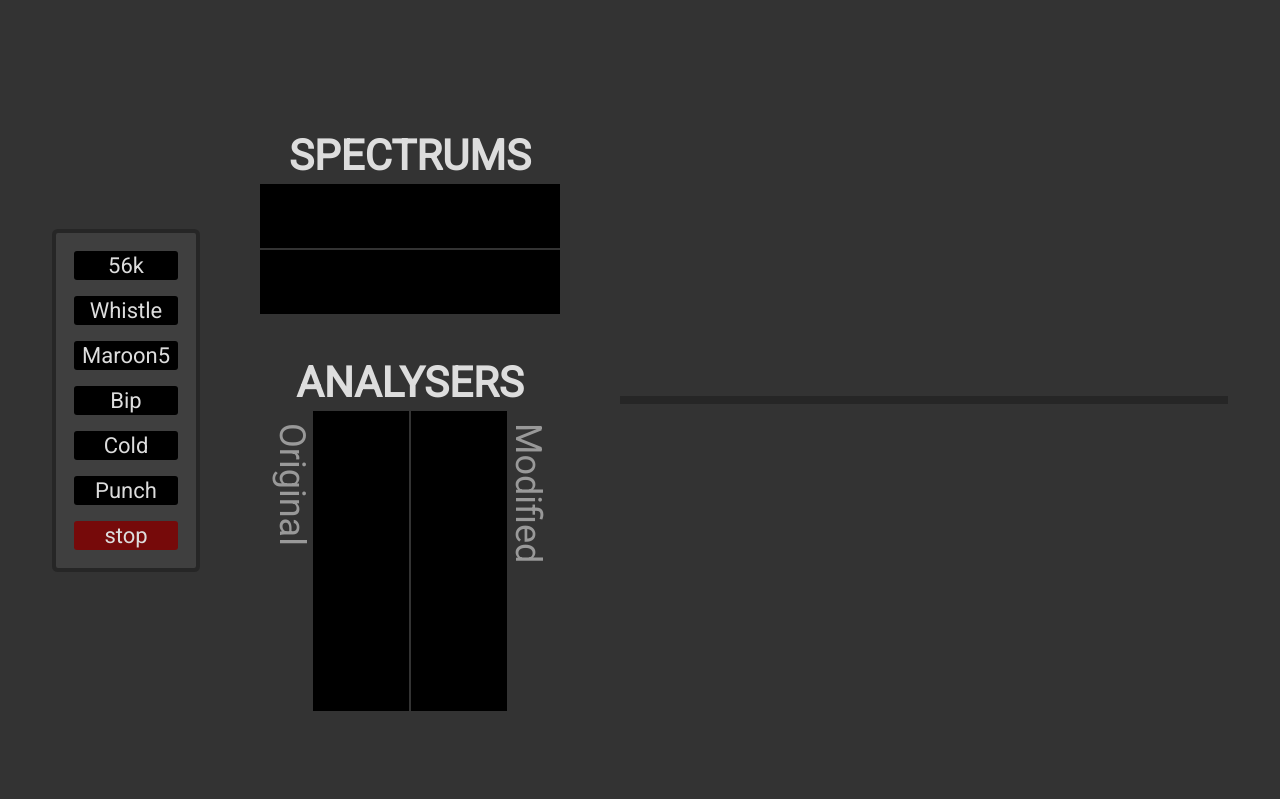
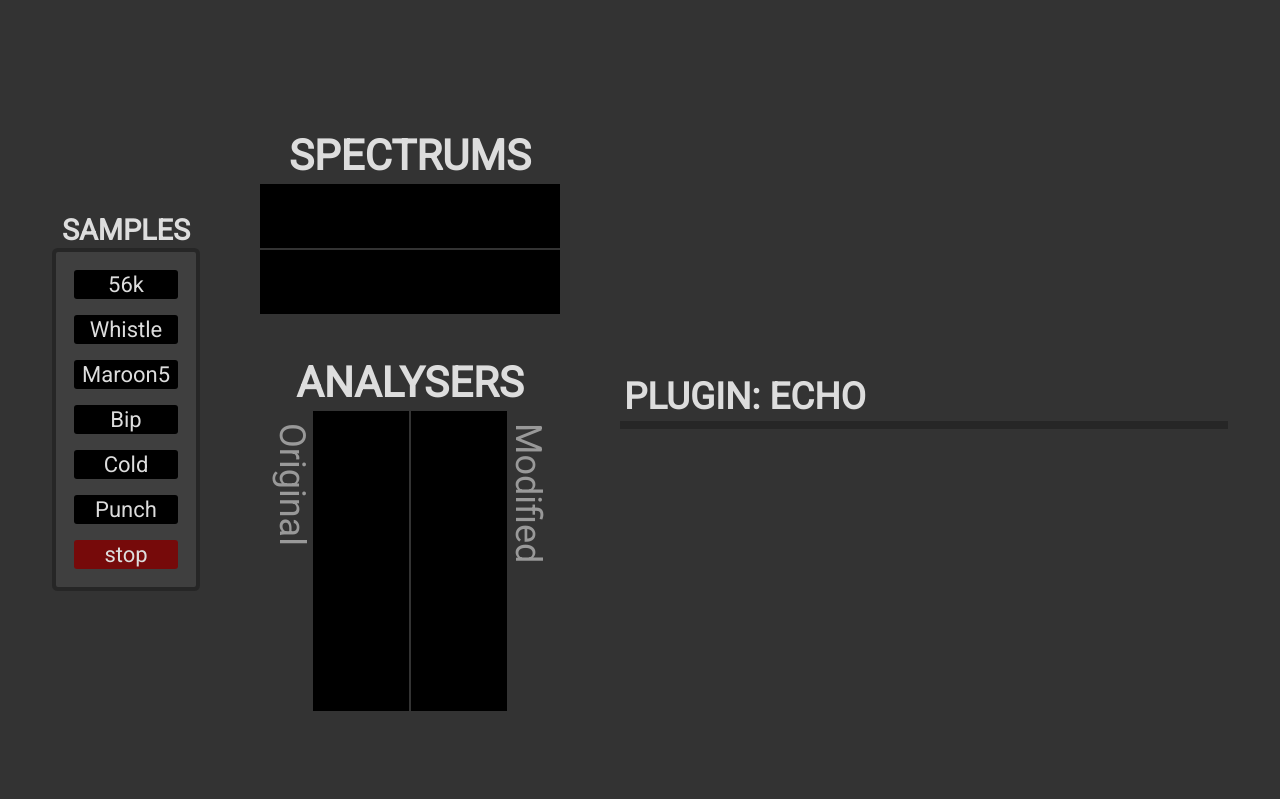
Before and after one commit to Lyeed/web-audio-plugins, a website with bundled scripts: page index.html in a window 1280 px wide. Shown: the top 799 px of the page. Built offline with nearby package versions, Linux system fonts and the light colour scheme; files whose address does not match are found by name.

Commit message:
Page design, add title for sections

```diff
--- a/index.html
+++ b/index.html
@@ -12,6 +12,8 @@
 </head>
 <body>
     <div id="main">
+        <div id="gsuiSamples-wrapper">
+            <h3>SAMPLES</h3>
         	<div id="bufferBtns">
         		<button class="btnAsset" data-name="56k.ogg">56k</button>
                 <button class="btnAsset" data-name="whistle.ogg">Whistle</button>
@@ -20,6 +22,7 @@
                 <button class="btnAsset" data-name="cold.ogg">Cold</button>
                 <button class="btnAsset" data-name="punch.ogg">Punch</button>
         		<button class="btnAsset" id="btnStop">stop</button>
+        	</div>
         </div>
     	<div id="canvases">
             <h3>SPECTRUMS</h3>
@@ -36,6 +39,7 @@
     		</div>
     	</div>
     	<div id="pluginArea">
+            <h1 class="gsuiFxEcho-title">PLUGIN: ECHO</h1>
     		<div id="pluginWrap"></div>
     	</div>
     </div>
--- a/plugin/echo/gsuiFxEcho.css
+++ b/plugin/echo/gsuiFxEcho.css
@@ -5,9 +5,8 @@
 .gsuiFxEcho {
     display: grid;
     grid-gap: 8px;
-	height: 100%;
 	background-color: var( --gsuiFxEcho-bg );
-    padding: 6px;
+    padding: 18px;
     --gsuiSlider-lineColor: #a14040;
     --gsuiSlider-lineBgColor: rgba( 0, 0, 0, .5 );
 }
@@ -38,7 +37,7 @@
 .gsuiFxEcho-title {
     margin-top: 0;
     margin-bottom: .2em;
-    font-size: 2rem;
+    font-size: 2.3rem;
 }
 
 .gsuiFxEcho-configWrap,
--- a/style.css
+++ b/style.css
@@ -17,13 +17,31 @@ body {
 	justify-content: center;
     align-items: center;
     grid-gap: 64px;
+    padding: 32px;
+    box-sizing: border-box;
 }
+#gsuiSamples-wrapper,
 #bufferBtns,
 #canvases,
 #pluginArea {
 	display: flex;
 	align-items: center;
 	justify-content: center;
+}
+
+#pluginArea {
+    flex-direction: column;
+    align-items: flex-start;
+}
+
+#gsuiSamples-wrapper {
+    flex-direction: column;
+}
+
+#gsuiSamples-wrapper > h3 {
+    margin-top: 0;
+    margin-bottom: .2em;
+    font-size: 1.8rem;
 }
 
 /* .......................................................................... */
@@ -89,7 +107,8 @@ body {
 	overflow: hidden;
 	border-radius: 2px;
 	box-shadow: 0 0 0 4px rgba( 0, 0, 0, .25 );
-    min-width: 600px;
+    width: 600px;
+    max-width: 600px;
 }
 
 /* .......................................................................... */
```
Also changed, not shown: plugin/echo/gsuiFxEcho.html (+0 -1 lines). Lines whose indentation alone changed are shown as unchanged.
